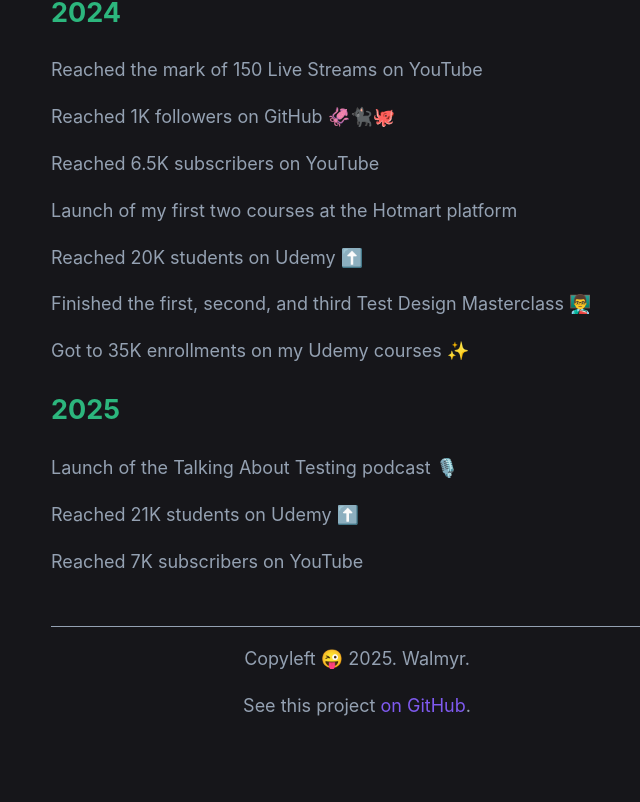
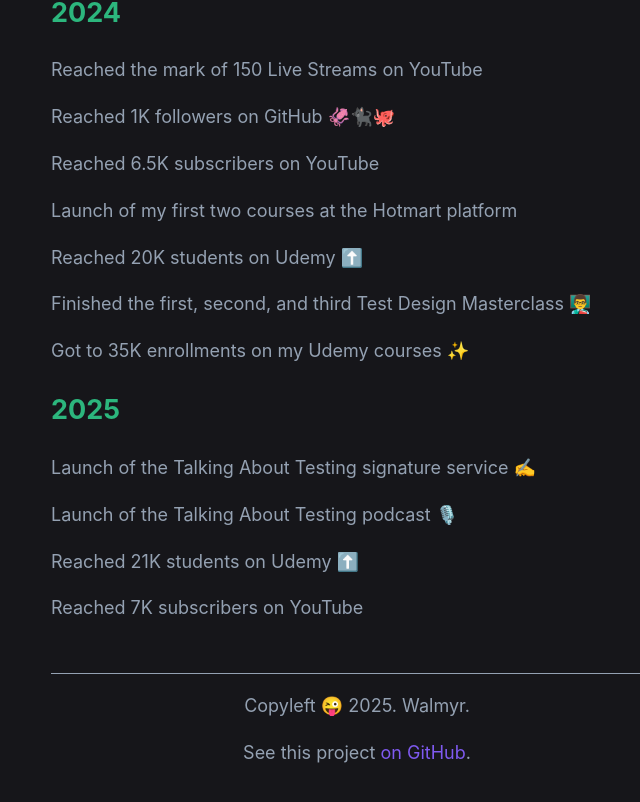
Before and after one commit to wlsf82/walmyr-nextjs, a Next.js app: page / in a window 1280 px wide. Shown: the part 3845-4647 px from the top of the page, without its empty margins (283-923 px from the left). Built offline with nearby package versions, Linux system fonts and the light colour scheme.

Commit message:
Update 2025’s achievements

```diff
--- a/components/achievements.js
+++ b/components/achievements.js
@@ -133,6 +133,7 @@
   {
     year: '2025',
     events: [
+      'Launch of the Talking About Testing signature service ✍️',
       'Launch of the Talking About Testing podcast 🎙️',
       'Reached 21K students on Udemy ⬆️',
       'Reached 7K subscribers on YouTube',
```
